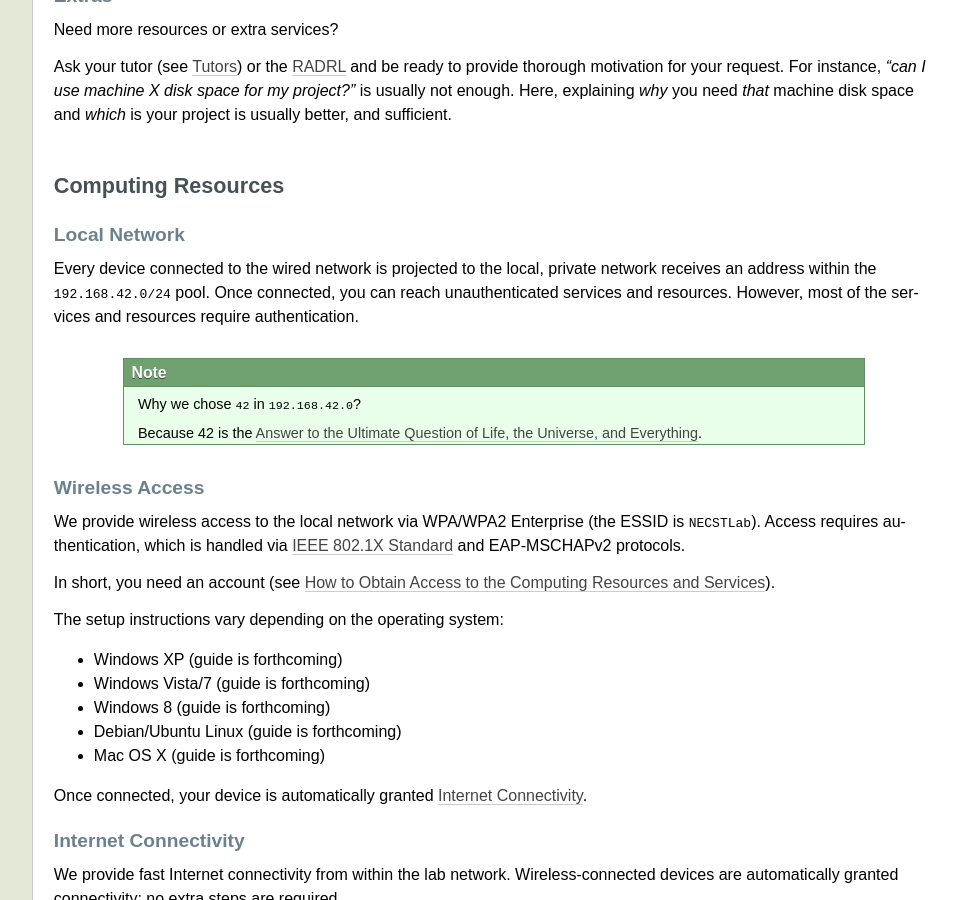
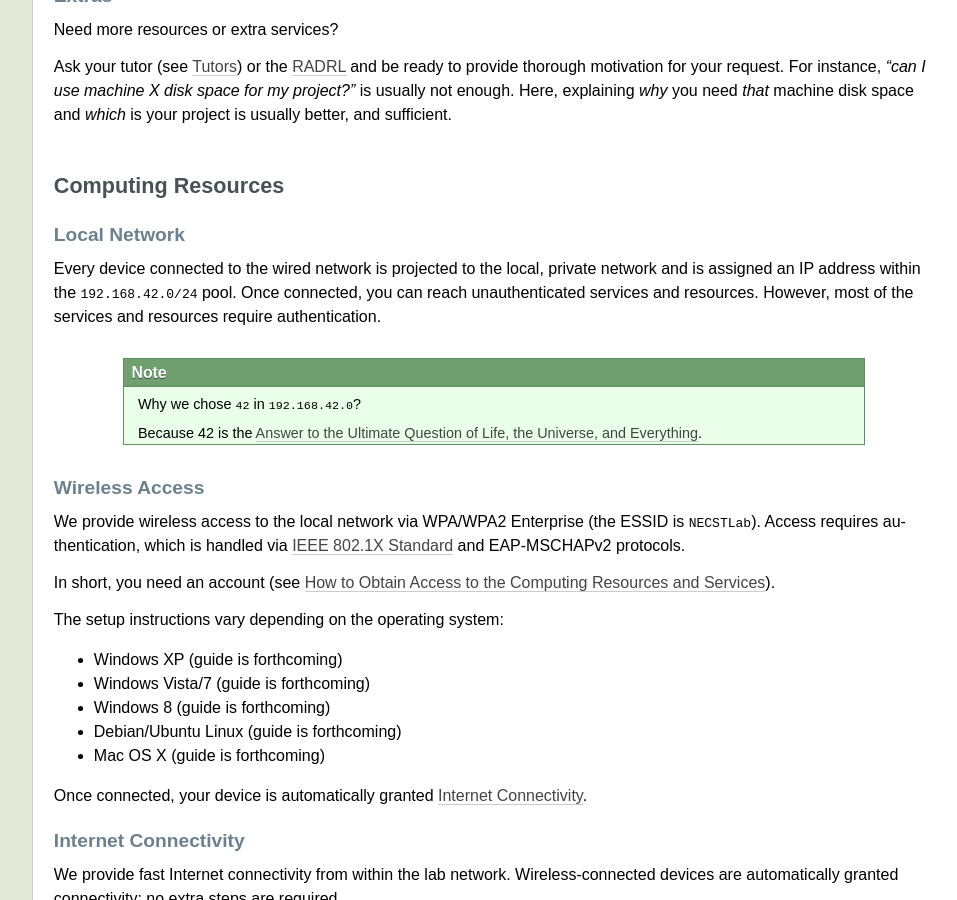
Before and after one commit to necst/necst-guide, a Sphinx documentation site: the page built from source/content/facilities.rst, in a window 1280 px wide and 900 px high, scrolled down 2816 px. Shown: the whole window, without its empty margins (224-1181 px from the left). Built offline with Sphinx 7.4.7, drawn with Linux system fonts in a browser that asks for light colours; formulas are drawn with MathJax 3.

Commit message:
UTF8 fix

```diff
--- a/source/content/facilities.rst
+++ b/source/content/facilities.rst
@@ -109,7 +109,7 @@
 Local Network
 ~~~~~~~~~~~~~
 
-Every device connected to the wired network is projected to the local, private network receives an address within the :kbd:`192.168.42.0/24` pool. Once connected, you can reach unauthenticated services and resources. However, most of the services and resources require authentication.
+Every device connected to the wired network is projected to the local, private network and is assigned an IP address within the :kbd:`192.168.42.0/24` pool. Once connected, you can reach unauthenticated services and resources. However, most of the services and resources require authentication.
 
   .. note::
 
--- a/source/content/history.rst
+++ b/source/content/history.rst
@@ -1,3 +1,5 @@
+.. -*- coding: utf-8 -*-
+
 .. _history:
 
 Brief History of the NECSTLab
@@ -14,7 +16,7 @@
 ----------
 * Giovanni Beltrame: M.Sc., Ph.D.
 * Cristiana Bolchini: M.Sc. , Ph.D.
-* Fabio Cancarè: B.S. 2005, M.Sc. 2007, Ph.D. 2011
+* Fabio Cancaré: B.S. 2005, M.Sc. 2007, Ph.D. 2011
 * Fabrizio Ferrandi: M.Sc. , Ph.D.
 * Luca Fossati: B.S. 2004, M.Sc. 2006, Ph.D. 2010
 * Antonio Miele: M.Sc. 2006, Ph.D. 2010
--- a/source/content/roles.rst
+++ b/source/content/roles.rst
@@ -141,7 +141,7 @@
 Post-doctorate Researchers
 ~~~~~~~~~~~~~~~~~~~~~~~~~~
 
-Post-doctorate researchers hold a PhD degree, and are in the NECSTLab to continue working on their research. You can recognize them because they think they have they authority to whip every student in the lab with an ever-increasing amount of work.
+Post-doctorate researchers hold a PhD degree, and are in the NECSTLab to continue working on their research. You can recognize them because they think that they have the authority to whip every student in the lab with an ever-increasing amount of work.
 
 * `Marco Lattuada`_
 * `Federico Maggi`_
```
Also changed, not shown: 3 other files.
